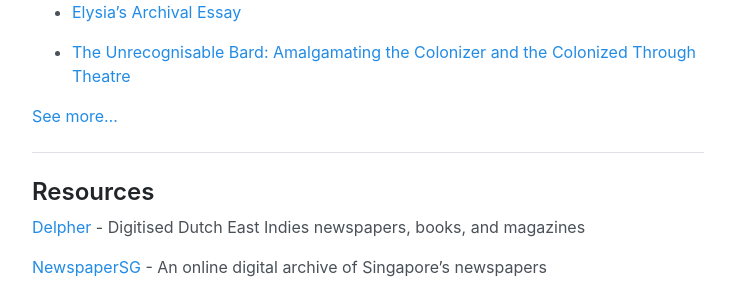
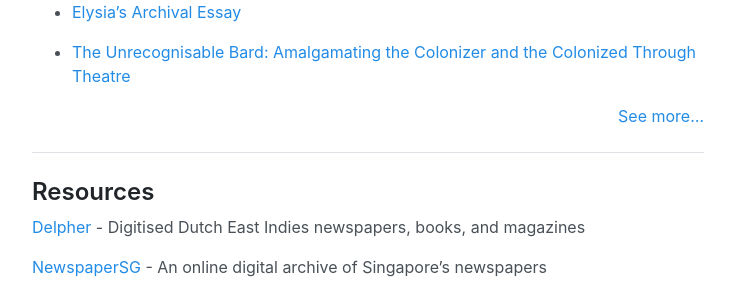
Before and after one commit to colonialasiantheatre/colonialasiantheatre.github.io, a Jekyll site: the page built from index.md, in a window 1280 px wide. Shown: the part 1306-1604 px from the top of the page, without its empty margins (272-1007 px from the left). Built offline with Jekyll 4.4.1, drawn with Linux system fonts in a browser that asks for light colours.

Commit message:
Update index.md

```diff
--- a/index.md
+++ b/index.md
@@ -21,9 +21,9 @@ This website features students' original pieces of historical writing on histori
 {% for post in site.tags.preview %}
 -  [{{ post.title }}]({{ post.url }})
 {% endfor %}
-
+<div style="text-align: right" markdown="1">
 [See more...](/studentworks)
-
+</div>
 <hr>
 
 <div id="resources"></div>
```
